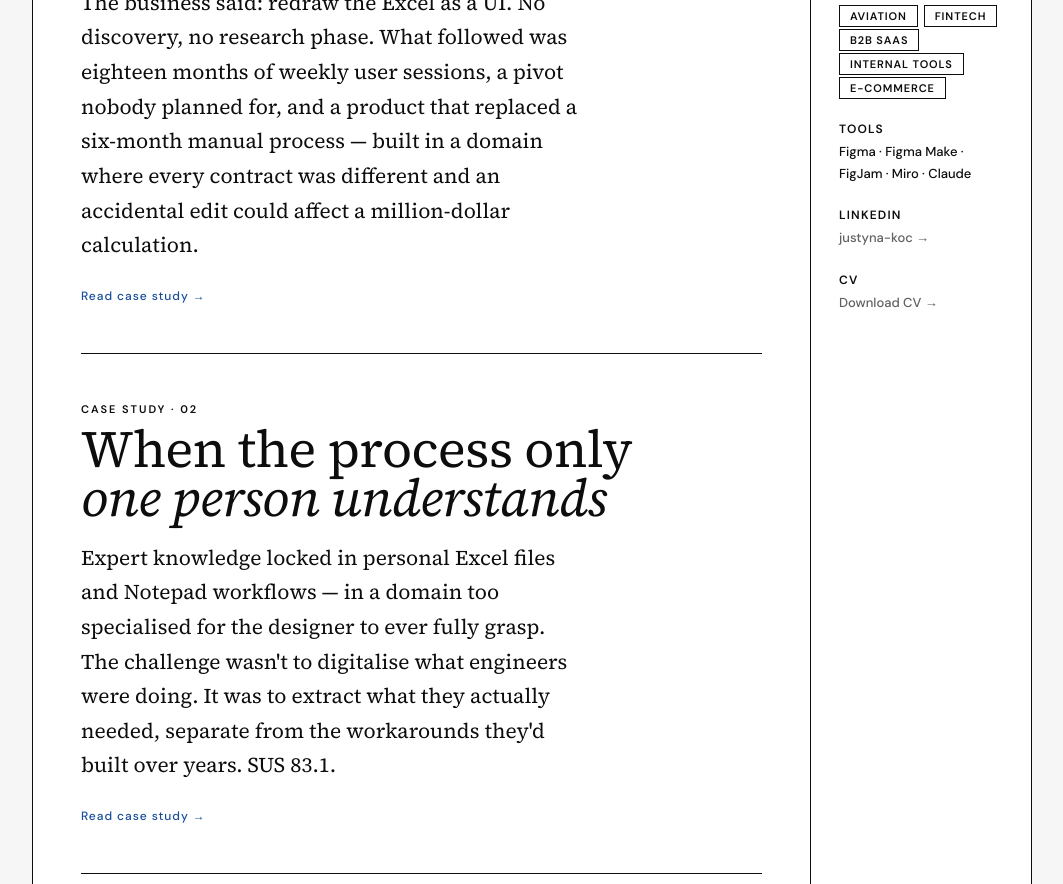
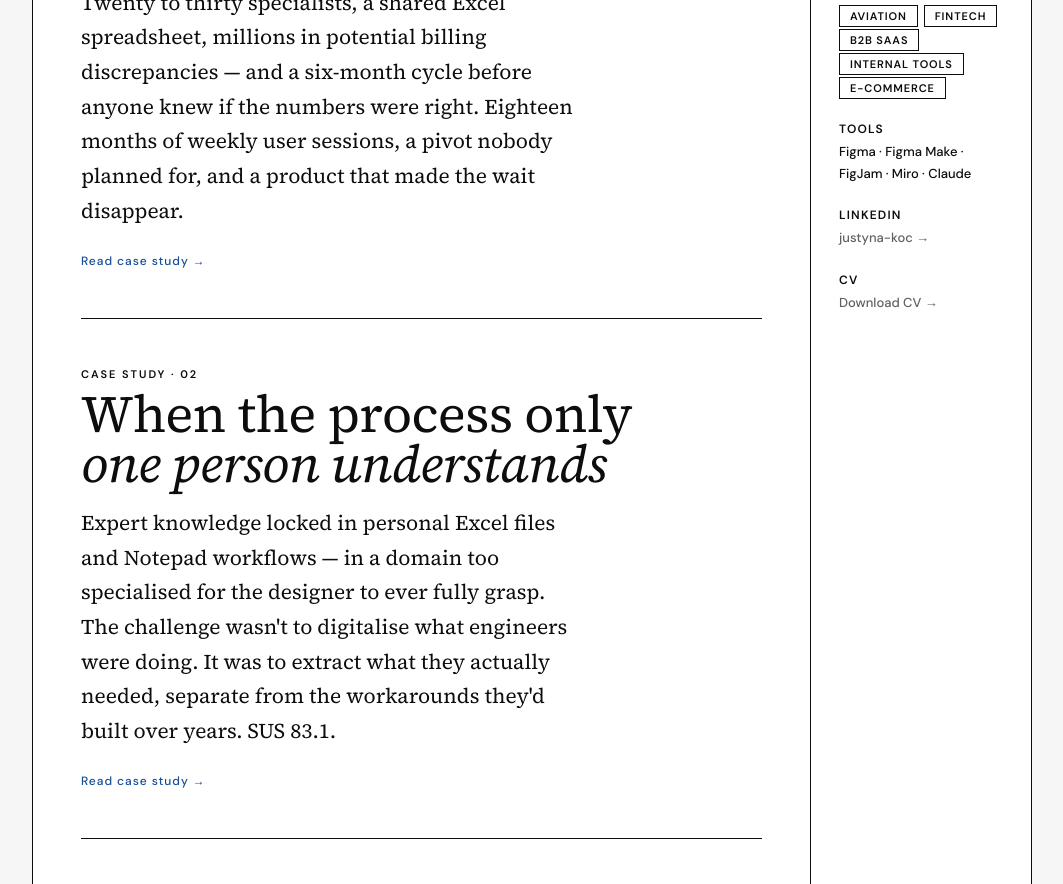
Before and after one commit to justynaUX/pf, a plain HTML site: page index.html in a window 1280 px wide. Shown: the part 731-1615 px from the top of the page, without its empty margins (108-1171 px from the left). Drawn offline with Linux system fonts and the light colour scheme.

Commit message:
Add files via upload

```diff
--- a/index.html
+++ b/index.html
@@ -106,8 +106,17 @@
   .main { padding: 56px 48px 80px; border-right: 1px solid var(--ink); }
   .sidebar { padding: 40px 28px; position: sticky; top: 61px; height: fit-content; }
 
-  .proj-entry { padding-bottom: 48px; margin-bottom: 48px; border-bottom: 1px solid var(--ink); }
+  .proj-entry {
+    padding-bottom: 48px;
+    margin-bottom: 48px;
+    border-bottom: 1px solid var(--ink);
+    display: block;
+    text-decoration: none;
+    color: inherit;
+    cursor: pointer;
+  }
   .proj-entry:last-child { border-bottom: none; margin-bottom: 48px; padding-bottom: 0; }
+  .proj-entry:hover .proj-link { border-bottom-color: #174E99; }
 
   .proj-lbl {
     font-family: 'DM Sans', sans-serif;
@@ -269,26 +278,33 @@
 <div class="content">
 <div class="main">
 
-  <div class="proj-entry">
+  <a class="proj-entry" href="case_study_reconciliation.html">
     <div class="proj-lbl">Case study · 01</div>
-    <div class="proj-title">Designing without<br><em>a brief</em></div>
-    <p class="proj-body">The business said: redraw the Excel as a UI. No discovery, no research phase. What followed was eighteen months of weekly user sessions, a pivot nobody planned for, and a product that replaced a six-month manual process — built in a domain where every contract was different and an accidental edit could affect a million-dollar calculation.</p>
-    <a class="proj-link" href="case_study_reconciliation.html">Read case study →</a>
-  </div>
+    <div class="proj-title">Six months of manual work.<br><em>Now it runs itself.</em></div>
+    <p class="proj-body">Twenty to thirty specialists, a shared Excel spreadsheet, millions in potential billing discrepancies — and a six-month cycle before anyone knew if the numbers were right. Eighteen months of weekly user sessions, a pivot nobody planned for, and a product that made the wait disappear.</p>
+    <span class="proj-link">Read case study →</span>
+  </a>
 
-  <div class="proj-entry">
+  <a class="proj-entry" href="case_study_dac.html">
     <div class="proj-lbl">Case study · 02</div>
     <div class="proj-title">When the process only<br><em>one person understands</em></div>
     <p class="proj-body">Expert knowledge locked in personal Excel files and Notepad workflows — in a domain too specialised for the designer to ever fully grasp. The challenge wasn't to digitalise what engineers were doing. It was to extract what they actually needed, separate from the workarounds they'd built over years. SUS 83.1.</p>
-    <a class="proj-link" href="case_study_dac.html">Read case study →</a>
-  </div>
+    <span class="proj-link">Read case study →</span>
+  </a>
 
-  <div class="proj-entry">
+  <a class="proj-entry" href="case_study_weibull.html">
     <div class="proj-lbl">Case study · 03</div>
     <div class="proj-title">What you find when<br><em>you watch instead of ask</em></div>
     <p class="proj-body">No brief, no PO, no discovery plan — just a name and a project title. Through a series of informal calls with one very talkative engineer, and one moment of watching his screen, the entire solution took shape around something he'd never thought to mention. SUS 72.5.</p>
-    <a class="proj-link" href="case_study_weibull.html">Read case study →</a>
-  </div>
+    <span class="proj-link">Read case study →</span>
+  </a>
+
+  <a class="proj-entry" href="case_study_pekao.html">
+    <div class="proj-lbl">Case study · 04</div>
+    <div class="proj-title">Five stakeholders,<br><em>one navigation</em></div>
+    <p class="proj-body">Five product owners, all convinced their product deserved top-level visibility. A navigation nobody owned. And a design solution that made the argument stop — by making the argument irrelevant.</p>
+    <span class="proj-link">Read case study →</span>
+  </a>
 
 </div>
 
```
